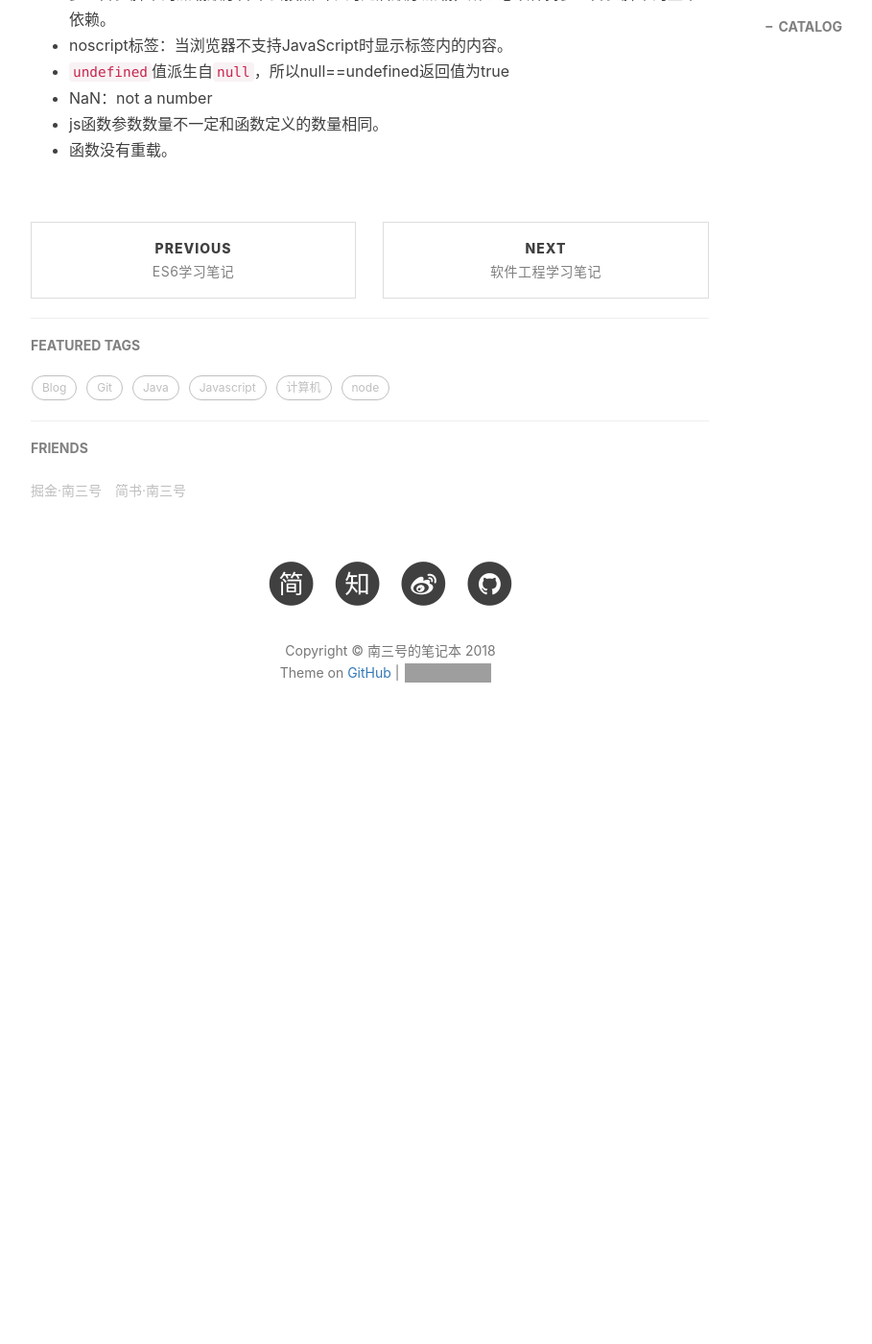
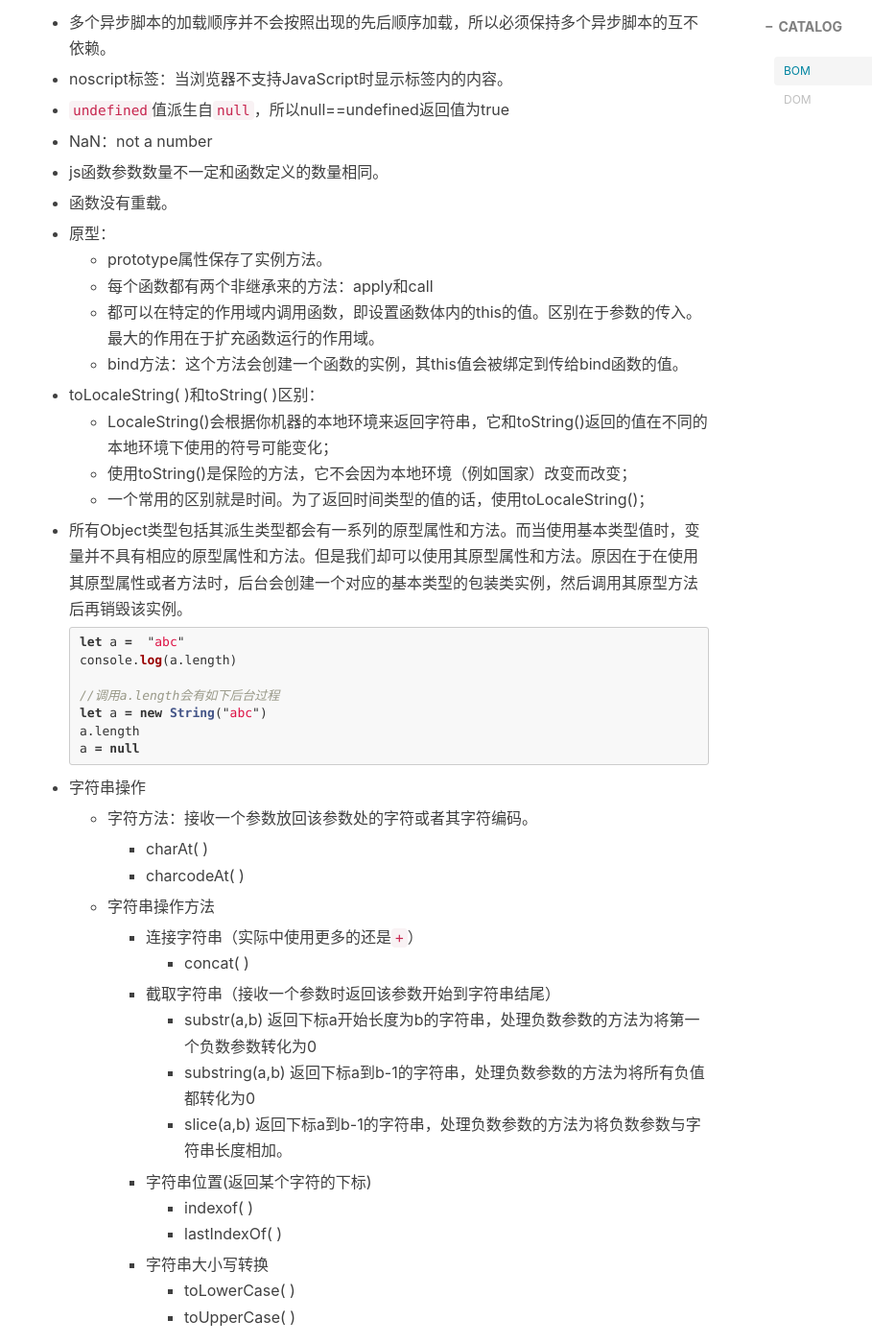
Before and after one commit to nansanhao/nansanhao.github.io, a Jekyll site: the page built from _posts/2018-04-15-Javascript高程学习.md, in a window 1280 px wide and 1400 px high, scrolled down 1062 px. Shown: the whole window at 96% size, without its empty margins (233-1142 px from the left). Built offline with Jekyll 4.4.1, drawn with Linux system fonts in a browser that asks for light colours; nearby versions of some CDN libraries; comment, search, counter and statistics services are not loaded; before the commit the page ends 1867 px from its top, so only the background shows below that; some of the changed text lies outside the part shown; grey boxes are pictures that could not be loaded.

Commit message:
js高程学习

````diff
--- a/_posts/2018-04-15-Javascript高程学习.md
+++ b/_posts/2018-04-15-Javascript高程学习.md
@@ -13,17 +13,85 @@ tags:
 - 定义函数的方式：
   - 函数声明
   - 函数表达式（匿名函数）
+
 - 函数声明提升
   - 函数声明总是在执行代码之前
+
 - 函数表达式定义：先赋值再用
+
 - 注意，JavaScript 只在一个线程上运行，不代表 JavaScript 引擎只有一个线程。事实上，JavaScript 引擎有多个线程，单个脚本只能在一个线程上运行（称为主线程），其他线程都是在后台配合。
+
 - 为了利用多核 CPU 的计算能力，HTML5 提出 Web Worker 标准，允许 JavaScript 脚本创建多个线程，但是子线程完全受主线程控制，且不得操作 DOM。所以，这个新标准并没有改变 JavaScript 单线程的本质。
+
 - 事件循环机制：不停地检查，一遍又一遍，只要同步任务执行完了，引擎就会去检查那些挂起来的异步任务，是不是可以进入主线程了
+
 - 标签内不能出现标签的结束标签，否则浏览器会认为是结束的标签。如果要使用应添加转移字符`/`,例如`<\/script>`
+
 - 延迟脚本会在加载到`<\html>`标签后进行下载，并且不一定会按照顺序加载，所以最好包含一个延迟脚本。
+
 - 多个异步脚本的加载顺序并不会按照出现的先后顺序加载，所以必须保持多个异步脚本的互不依赖。
+
 - noscript标签：当浏览器不支持JavaScript时显示标签内的内容。
+
 - `undefined`值派生自`null`，所以null==undefined返回值为true
+
 - NaN：not a number
+
 - js函数参数数量不一定和函数定义的数量相同。
+
 - 函数没有重载。
+
+- 原型：
+  - prototype属性保存了实例方法。
+  - 每个函数都有两个非继承来的方法：apply和call
+  - 都可以在特定的作用域内调用函数，即设置函数体内的this的值。区别在于参数的传入。最大的作用在于扩充函数运行的作用域。
+  - bind方法：这个方法会创建一个函数的实例，其this值会被绑定到传给bind函数的值。
+
+- toLocaleString( )和toString( )区别：
+  - LocaleString()会根据你机器的本地环境来返回字符串，它和toString()返回的值在不同的本地环境下使用的符号可能变化；
+  - 使用toString()是保险的方法，它不会因为本地环境（例如国家）改变而改变；
+  - 一个常用的区别就是时间。为了返回时间类型的值的话，使用toLocaleString()；
+
+- 所有Object类型包括其派生类型都会有一系列的原型属性和方法。而当使用基本类型值时，变量并不具有相应的原型属性和方法。但是我们却可以使用其原型属性和方法。原因在于在使用其原型属性或者方法时，后台会创建一个对应的基本类型的包装类实例，然后调用其原型方法后再销毁该实例。
+
+  ```js
+  let a =  "abc"
+  console.log(a.length)
+
+  //调用a.length会有如下后台过程
+  let a = new String("abc")
+  a.length
+  a = null
+  ```
+
+- 字符串操作
+
+  - 字符方法：接收一个参数放回该参数处的字符或者其字符编码。
+
+    - charAt( )
+    - charcodeAt( )
+
+  - 字符串操作方法
+
+    - 连接字符串（实际中使用更多的还是`+`）
+      - concat( )
+
+    - 截取字符串（接收一个参数时返回该参数开始到字符串结尾）
+      - substr(a,b)    返回下标a开始长度为b的字符串，处理负数参数的方法为将第一个负数参数转化为0
+      - substring(a,b)    返回下标a到b-1的字符串，处理负数参数的方法为将所有负值都转化为0
+      - slice(a,b)    返回下标a到b-1的字符串，处理负数参数的方法为将负数参数与字符串长度相加。
+    - 字符串位置(返回某个字符的下标)
+      - indexof( )
+      - lastIndexOf( )
+    - 字符串大小写转换
+      - toLowerCase( )
+      - toUpperCase( )
+
+#### BOM
+
+- 客户端检测：
+  - 能力检测
+  - 怪癖检测
+  - 用户代理检测（尽量使用前两种，Mozilla/5.x的故事可以了解一下）
+
+#### DOM
````
